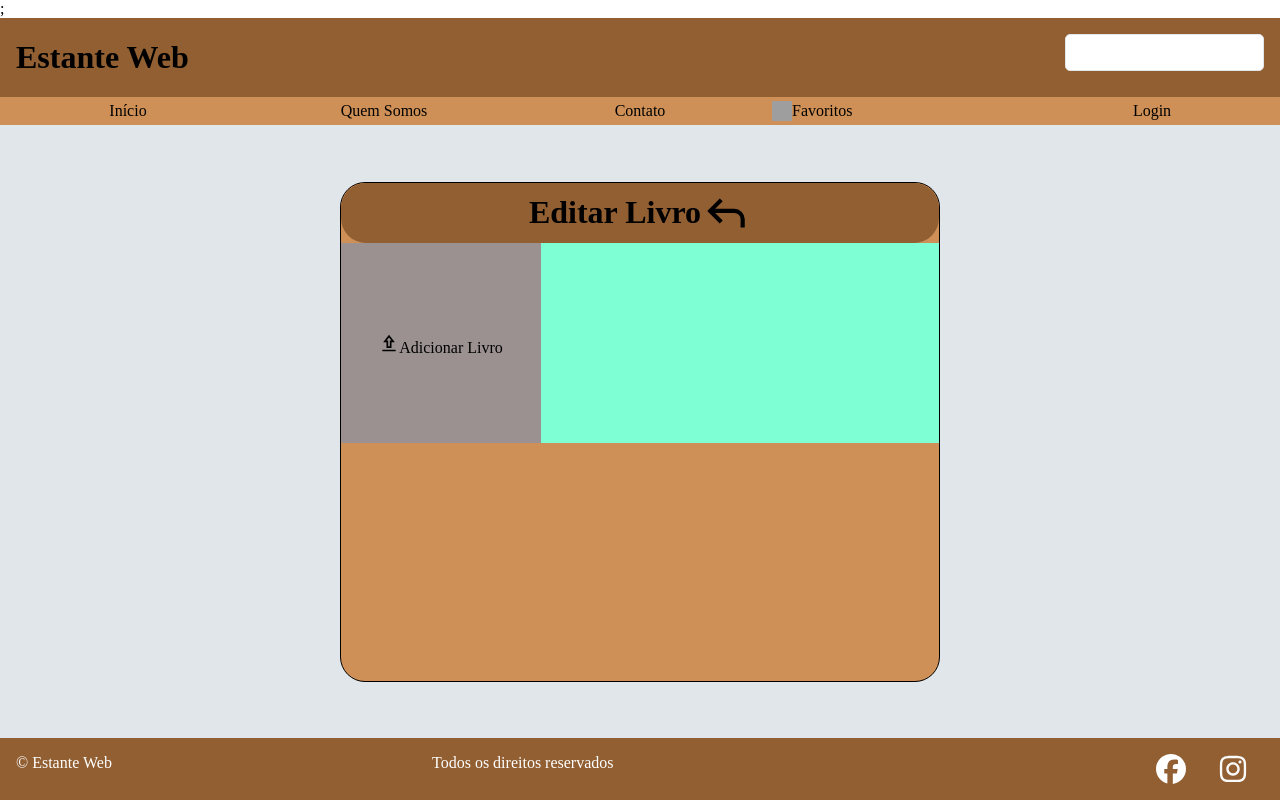
After one commit to Ellenylce/Estudo_Full_Stack_Estante_Web, a PHP site: page /views/editar_livro.html in a window 1280 px wide. The commit adds this page. Run offline with PHP 8.4, Linux system fonts and the light colour scheme; grey boxes are pictures that could not be loaded.

Commit message:
iniciei view editar livro

```diff
--- a/css/style.css
+++ b/css/style.css
@@ -237,24 +237,6 @@ footer{
     width: 300px;
     height: 300px;
 }
-/* Upload de foto de usuario */
-.foto_input{
-    display: none; /* Esconde o input file real */
-
-}
-.foto_upload{
-    background-color: #f0f0f0;
-    padding: 8px;
-    cursor: pointer;
-    border-radius: 5px;
-    /* display: flex; */
-    /* align-items: center; */
-    /* justify-content: center; */
-    /* color: #333; */
-    /* border: 2px dashed #007bff;  */
-    /* width: 100%; Faz o label ocupar 100% da largura do contêiner */
-    /* text-align: center; */
-}
 
 
 /* Formatações padrão */
@@ -336,9 +318,100 @@ a:hover {
 }
 
 .login-link  {
-    margin-top: 30px;
+    margin-top: 20px;
+    margin-bottom:40px;
 }
 
 .privacidade_link{
-    margin-top: 30px;
+    font-size:15px;
 }
+
+/* Upload de foto de usuario */
+.foto_input{
+    display: none; /* Esconde o input file real */
+
+}
+.foto_upload{
+    background-color: #f0f0f0;
+    padding: 8px;
+    cursor: pointer;
+    border-radius: 5px;
+    /* display: flex; */
+    /* align-items: center; */
+    /* justify-content: center; */
+    /* color: #333; */
+
+    /* width: 100%; Faz o label ocupar 100% da largura do contêiner */
+    /* text-align: center; */
+}
+/* ---------- Perfil Usuário -----------*/
+
+
+
+
+
+
+
+
+/* ---------EDITAR LIVROS ---------- */
+   /* Container Editar livros */
+#box_Editar_livro{
+    background-color: var(--secundaria);
+    padding: 0px;
+    margin:0px;
+    border-radius: 25px;
+    border:1px solid var(--preto);
+    width: 600px;
+    height: 500px;
+
+}
+/* alinhar o titulo "editar livro" */
+#alinhar_titulo_editar_livros{
+    width: 100%;
+    height: 60px;
+    margin: 0;
+    background-color: var(--primaria);
+    border-radius: 25px;
+    display:flex;
+    justify-content: center;
+    align-items: center;
+
+}
+
+#alinhar_titulo_editar_livros h1{
+
+}
+#alinhar_titulo_editar_livros img{
+
+}
+
+#coluna_div{
+    display:grid;
+    grid-template-columns: repeat(2, 1fr);
+    background-color: aquamarine;
+    width: auto;
+    height: 200px;
+}
+
+/* Adicionar livro/ Upload livro */
+#livro_upload{
+
+    /* background-color: #f0f0f0; */
+    padding: 8px;
+    cursor: pointer;
+    border-radius: 5px;
+}
+#livro_input{
+    display:none;
+
+}
+#alinhar_upload_livro{
+
+    background-color:#9b9191;
+    height: 200px;
+    width: 200px;
+    display:flex;
+    justify-content:center;
+    align-items: center;
+
+}
--- a/views/cadastro.html
+++ b/views/cadastro.html
@@ -54,15 +54,12 @@
                 <a href="login.html">Acesse sua conta</a>
             </div>
             <!--Links de direitos de privacidade-->
-            <div class="privacidade-link">
+            <div class="privacidade_link">
                 <p >Ao seguir com o cadastro, concordo com os
                     <a href="termos_uso.html">Termos de uso</a> e <a href="politicas_privacidade.html">Politicas de privacidade</a> </p>
-
             </div>
 
         </div>
-
-
 
 
     </main>
--- /dev/null
+++ b/views/editar_livro.html
@@ -0,0 +1,70 @@
+<!DOCTYPE html>
+<html lang="pt-br">
+<head>
+    <meta charset="UTF-8">
+    <meta name="viewport" content="width=device-width, initial-scale=1.0">
+    <title>Estante web</title>
+    <link rel="stylesheet" href="../css/style.css">; <!--Se conceta com CSS-->
+
+</head>
+<body>
+    <header> <!--Cabeça-->
+        <div class="logo-busca">
+            <h1>Estante Web</h1> <!--Depois adciona a logo também-->
+            <form action=""> <!--Formulário/ action: significa quem receberá-->
+                <input type="search" name="busca" id="busca"> <!--type=especifica que tipo de processamento nesse caso é de busca/ name="busca: identifica o campo de entrada -->
+            </form>
+
+        </div>
+    </header>
+    <nav> <!--seção de navegação-->
+        <a href="../index.html">Início</a> <!--links das seções-->
+        <a href="quem_somos.html">Quem Somos</a>
+        <a href="contato.html">Contato</a>
+        <a href="favoritos.html" class="alinhar"><img src="../imgs/star.png" alt="" width="20px" height ="20px">Favoritos</a>
+        <a href="login.html">Login</a>
+
+    </nav>
+
+    <main class="centralizar_main"> <!--principal-->
+       <div id="box_Editar_livro">
+            <div id="alinhar_titulo_editar_livros">
+                <h1>Editar Livro</h1>
+                <img src="../imgs/icone_retroceder.svg" alt="" width="50px" heigth ="50px">
+            </div >
+            <div id="coluna_div">
+                <form action="" method="post" enctype="multipart/form-data">
+                   <!-- adicionar livro -->
+                    <div id="alinhar_upload_livro">
+                        <label id="livro_upload" for="livro_upload">
+                        <img src="../imgs/icone_upload_foto.svg" alt="" width="20px" height="20px">Adicionar Livro</label>
+                        <input type="file" name="livro_input" id="livro_input" accept=".png, .jpeg">
+                    </div>
+
+                </form>
+            </div>
+            <div>
+                <form>
+
+                </form>
+            </div>
+
+
+       </div>
+    </main>
+
+    <footer>
+        <div id="copy">
+            &copy; Estante Web
+        </div>
+        <div>
+            Todos os direitos reservados
+        </div>
+        <div class="img-fim">
+            <img src="../imgs/facebook.svg"alt="" width="30px" height="30px">
+            <img src="../imgs/instagram.svg"alt="" width="30px" height="30px">
+        </div>
+    </footer> <!--rodapé-->
+
+</body>
+</html>
```
Also changed, not shown: views/perfil_usuario.html (added, +56 -0 lines), imgs/icone_retroceder.svg (added).
